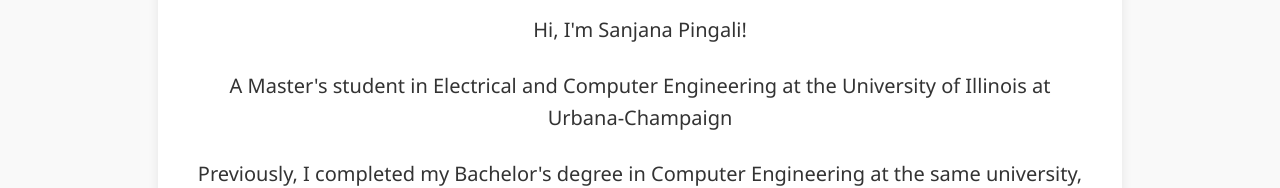
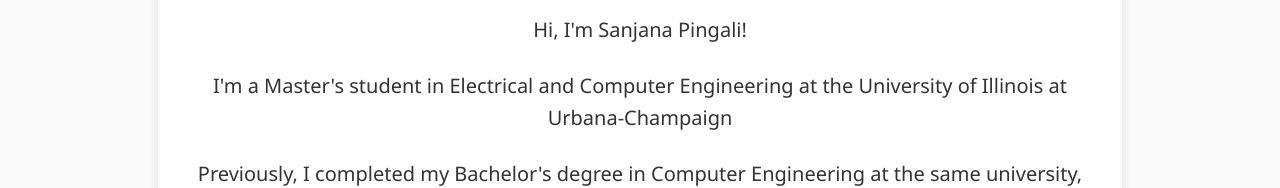
Before and after one commit to sanjana3101/sanjana3101.github.io, a React (Create React App) app in the folder my-app/: page / in a window 1280 px wide. Shown: the part 473-661 px from the top of the page. Built offline with nearby package versions, Linux system fonts and the light colour scheme.

Commit message:
changes to website

```diff
--- a/my-app/src/components/Home.js
+++ b/my-app/src/components/Home.js
@@ -7,7 +7,7 @@
       <div className="segment"><Image /></div>
       <div className="segment">Hi, I'm Sanjana Pingali!</div>
       <div className="segment">
-        A Master's student in Electrical and Computer Engineering at the University of Illinois at Urbana-Champaign
+        I'm a Master's student in Electrical and Computer Engineering at the University of Illinois at Urbana-Champaign
       </div>
       <div className="segment">
       Previously, I completed my Bachelor's degree in Computer Engineering at the same university, graduating as a James Scholar and a member of the Eta Kappa Nu (HKN) Honor Society.
```
